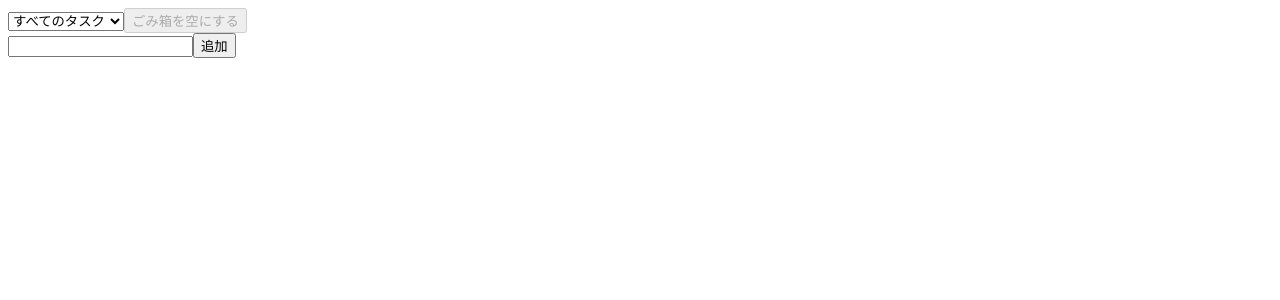
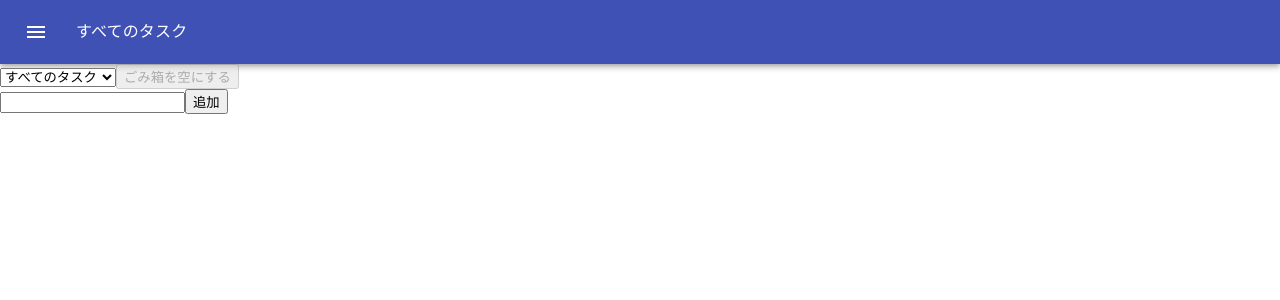
Before and after one commit to kitamuraDev/sample-todo-pwa-app, a React (Vite) app: page / in a window 1280 px wide. Shown: the top 300 px of the page. Built offline with nearby package versions, Linux system fonts and the light colour scheme.

Commit message:
:sparkles: ToolBarコンポーネントの作成
テーマ設定も行った（main.tsx）

```diff
--- a/src/App.tsx
+++ b/src/App.tsx
@@ -2,6 +2,7 @@
 
 import FormDialog from './FormDialog';
 import TodoItem from './TodoItem';
+import ToolBar from './ToolBar';
 
 const App: FC = () => {
   const [todos, setTodos] = useState<Todo[]>([]);
@@ -81,7 +82,8 @@
   }, [todos]);
 
   return (
-    <div>
+    <>
+      <ToolBar filter={filter} />
       <select
         defaultValue='all'
         onChange={(e) => setFilter(e.target.value as Filter)}
@@ -106,7 +108,7 @@
         handleOnEdit={handleOnEdit}
         handleOnRemove={handleOnRemove}
       />
-    </div>
+    </>
   );
 };
 
--- /dev/null
+++ b/src/ToolBar.tsx
@@ -0,0 +1,46 @@
+import { FC, memo } from 'react';
+
+import MenuIcon from '@mui/icons-material/Menu';
+import { AppBar, Box, IconButton, Toolbar, Typography } from '@mui/material';
+
+type Props = {
+  filter: Filter;
+};
+
+const ToolBar: FC<Props> = memo((props) => {
+  const translator = (arg: Filter) => {
+    switch (arg) {
+      case 'all':
+        return 'すべてのタスク';
+      case 'unchecked':
+        return '現在のタスク';
+      case 'checked':
+        return '完了したタスク';
+      case 'removed':
+        return 'ごみ箱';
+      default:
+        return 'TODO';
+    }
+  };
+
+  return (
+    <Box sx={{ flexGrow: 1 }}>
+      <AppBar position='static'>
+        <Toolbar>
+          <IconButton
+            size='large'
+            edge='start'
+            color='inherit'
+            aria-label='menu'
+            sx={{ mr: 2 }}
+          >
+            <MenuIcon />
+          </IconButton>
+          <Typography>{translator(props.filter)}</Typography>
+        </Toolbar>
+      </AppBar>
+    </Box>
+  );
+});
+
+export default ToolBar;
--- a/src/main.tsx
+++ b/src/main.tsx
@@ -6,10 +6,33 @@
 import '@fontsource/roboto/500.css';
 import '@fontsource/roboto/700.css';
 
+import { indigo, pink } from '@mui/material/colors';
+import GlobalStyles from '@mui/material/GlobalStyles';
+import { createTheme, ThemeProvider } from '@mui/material/styles';
+
 import App from './App';
+
+const theme = createTheme({
+  palette: {
+    primary: {
+      main: indigo[500],
+      light: '#757de8',
+      dark: '#002984',
+    },
+    // ついでにセカンダリーカラーも v4 に戻す
+    secondary: {
+      main: pink[500],
+      light: '#ff6090',
+      dark: '#b0003a',
+    },
+  },
+});
 
 ReactDOM.createRoot(document.getElementById('root')!).render(
   <React.StrictMode>
-    <App />
+    <ThemeProvider theme={theme}>
+      <GlobalStyles styles={{ body: { margin: 0, padding: 0 } }} />
+      <App />
+    </ThemeProvider>
   </React.StrictMode>,
 );
```
